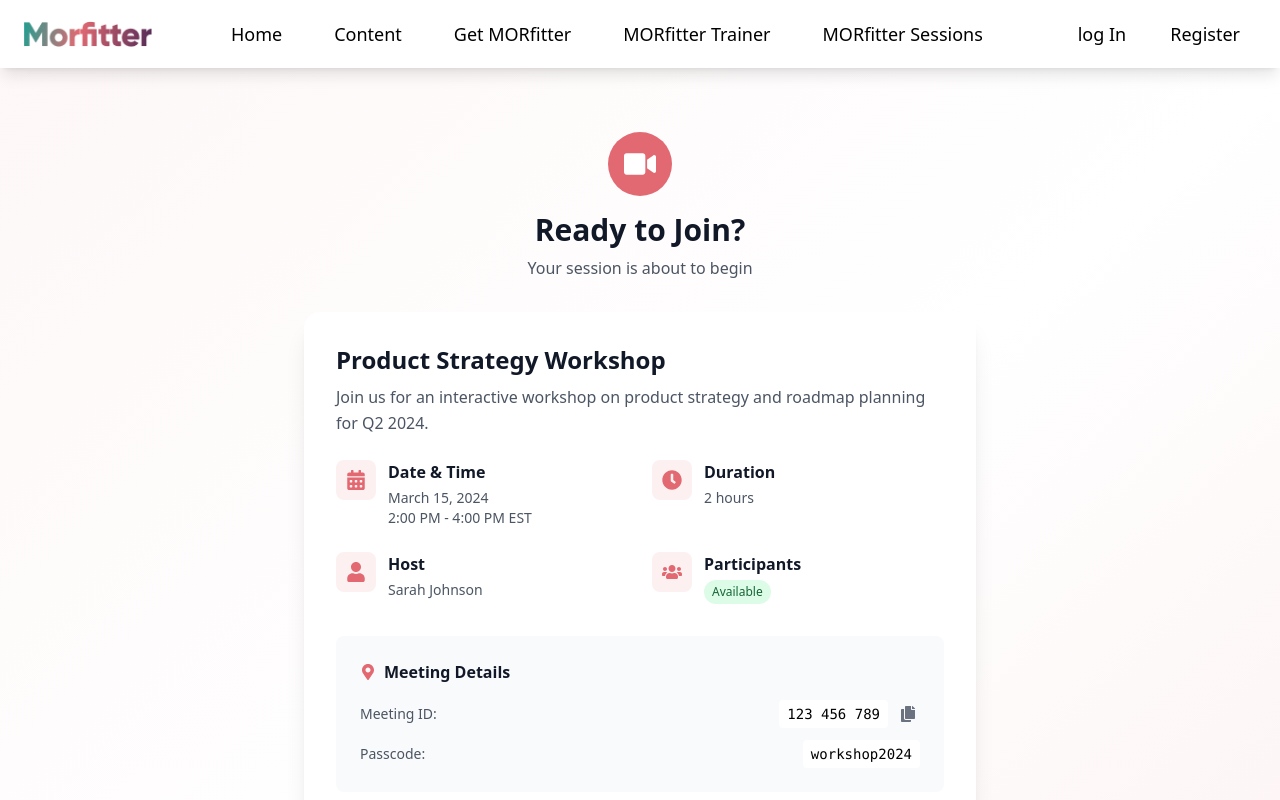
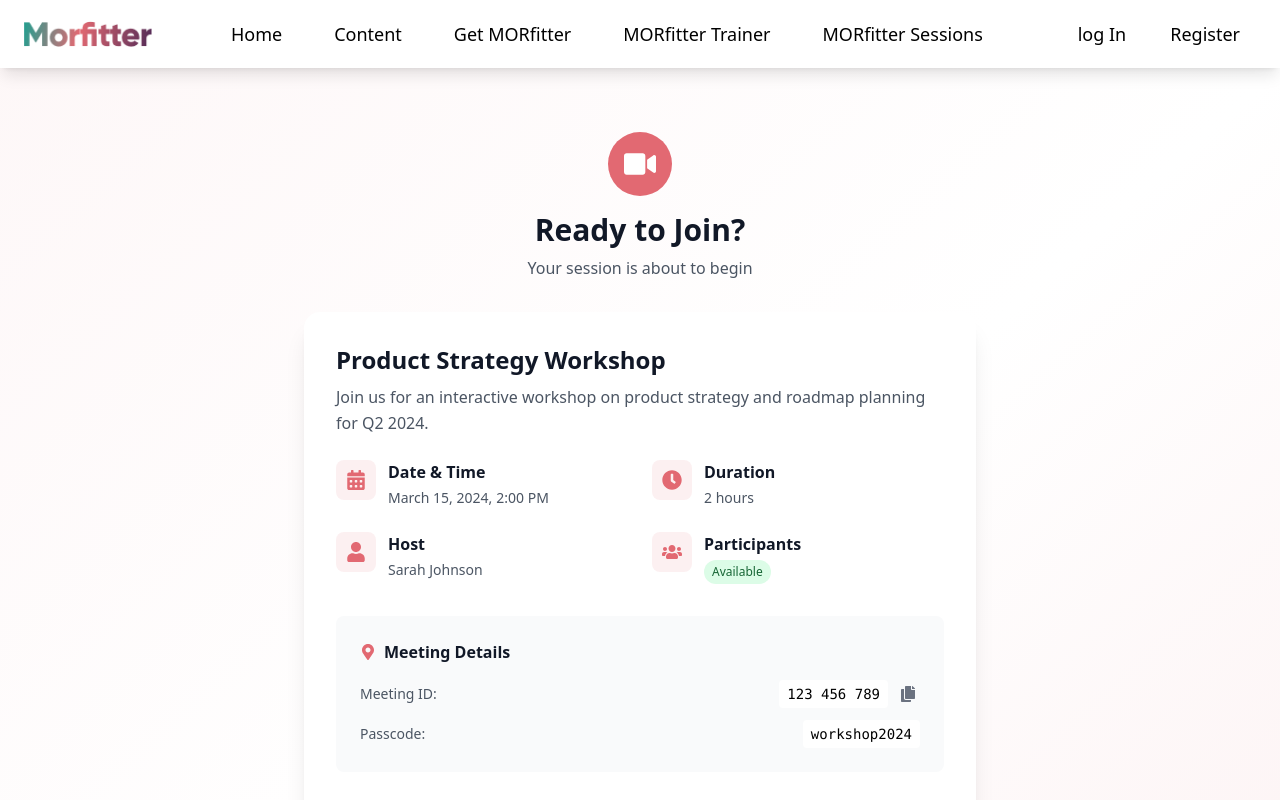
Before and after one commit to MDTanvirAhmedEmon/morfitter-front-end-deploy, a Next.js app: page /morfitter-sessions/single-online-session/1 in a window 1280 px wide. Shown: the top 800 px of the page. Built offline with nearby package versions, Linux system fonts and the light colour scheme.

Commit message:
fix route when online and recored session

```diff
--- a/src/app/(main-layout)/morfitter-sessions/single-online-session/[id]/page.js
+++ b/src/app/(main-layout)/morfitter-sessions/single-online-session/[id]/page.js
@@ -21,7 +21,7 @@ export default function JoinOnlineSessionPage() {
         title: "Product Strategy Workshop",
         description: "Join us for an interactive workshop on product strategy and roadmap planning for Q2 2024.",
         date: "March 15, 2024",
-    time: "2:00 PM - 4:00 PM EST",
+        time: "2:00 PM",
         duration: "2 hours",
         host: "Sarah Johnson",
         participants: 24,
@@ -71,8 +71,10 @@ export default function JoinOnlineSessionPage() {
                                     </div>
                                     <div>
                                         <h3 className="font-semibold text-gray-900 mb-1">Date & Time</h3>
-                    <p className="text-gray-600 text-sm">{sessionData.date}</p>
+                                        <div className=" flex items-center gap-1">
+                                            <p className="text-gray-600 text-sm">{sessionData.date},</p>
                                             <p className="text-gray-600 text-sm">{sessionData.time}</p>
+                                        </div>
                                     </div>
                                 </div>
 
--- a/src/app/(main-layout)/profile/my-enrolled-session/page.js
+++ b/src/app/(main-layout)/profile/my-enrolled-session/page.js
@@ -9,6 +9,7 @@ import { Avatar } from "antd";
 
 const MyEnrolledSession = () => {
   const { data, isLoading } = useMyEnrolledSessionQuery();
+  console.log(data);
 
   return (
     <div>
@@ -21,7 +22,7 @@ const MyEnrolledSession = () => {
             {data?.data?.map((item) => (
               <Link
                 key={item?.session_id}
-                href={`/morfitter-sessions/single-session-of-pt/${item?.sessionDetails?._id}`}
+                href={`/morfitter-sessions/${item?.sessionDetails?.sessionType === "live_group" ? 'single-online-session' : 'single-session-of-pt'}/${item?.sessionDetails?._id}`}
               >
                 <div className="cursor-pointer h-[450px] shadow-[0px_10px_30px_rgba(0,0,0,0.1)] rounded-md relative">
                   <Image
@@ -81,9 +82,6 @@ const MyEnrolledSession = () => {
                             Free
                           </div>
                       }
-
-
-
                     </div>
                   </div>
                 </div>
```
Lines whose indentation alone changed are shown as unchanged.
